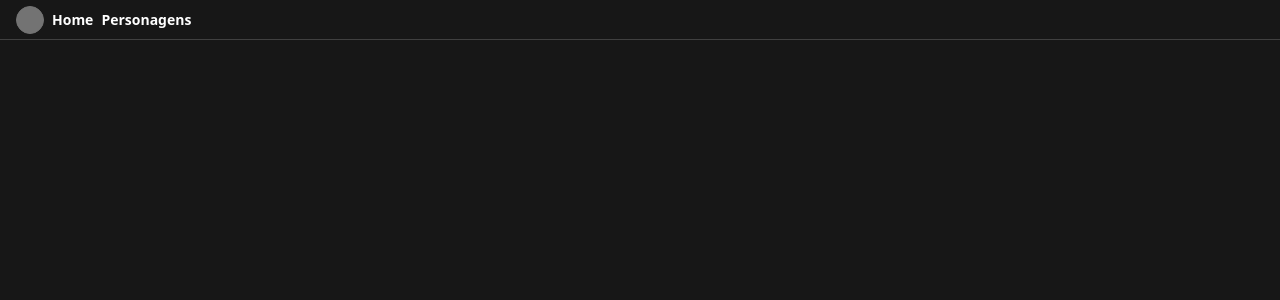
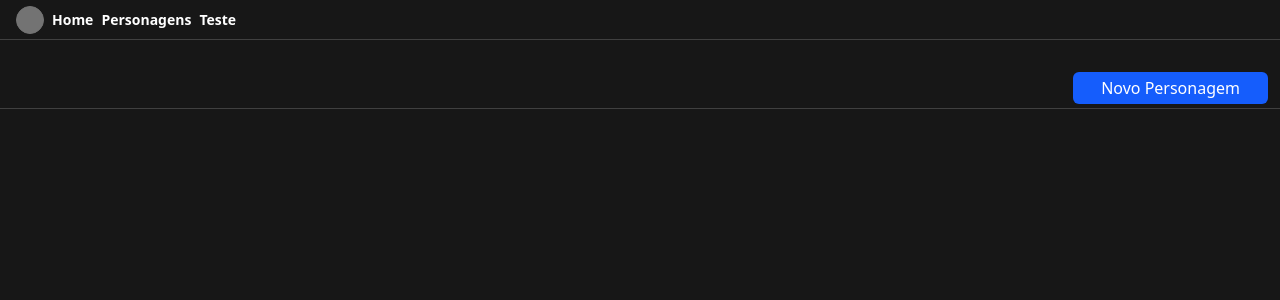
Before and after one commit to Lucky-xn/dnd, a Vue app: page /Persongens in a window 1280 px wide. Before the commit this address had no page. Shown: the top 300 px of the page. Built offline with nearby package versions, Linux system fonts and the light colour scheme; some icons are missing.

Commit message:
Adicionando mais coisas

```diff
--- a/package.json
+++ b/package.json
@@ -21,6 +21,10 @@
   "devDependencies": {
     "@iconify/vue": "^5.0.0",
     "@vitejs/plugin-vue": "^6.0.0",
+    "@vue/eslint-config-prettier": "^10.0.0",
+    "eslint-plugin-import": "^2.31.0",
+    "eslint-plugin-vue": "^9.31.0",
+    "prettier": "^3.5.3",
     "concurrently": "^9.2.0",
     "electron": "^37.2.5",
     "electron-rebuild": "^3.2.9",
--- a/src/App.vue
+++ b/src/App.vue
@@ -9,5 +9,4 @@
 
 <script setup>
 import NavBar from './components/NavBar.vue';
-
 </script>
--- a/src/components/NavBar.vue
+++ b/src/components/NavBar.vue
@@ -2,13 +2,31 @@
 	<div class="flex items-center justify-between px-4 h-10 border-b border-neutral-700 gap-2">
 		<div class="flex items-center gap-2">
 			<div class="border border-neutral-500 bg-neutral-500 r rounded-2xl w-7 h-7"></div>
-			<span class="text-white font-semibold text-sm hover:text-purple-500 transition-all duration-300 cursor-pointer">Home</span>
-			<span class="text-white font-semibold text-sm hover:text-purple-500 transition-all duration-300 cursor-pointer">Personagens</span>
+			<span
+				class="text-white font-semibold text-sm hover:text-purple-500 transition-all duration-300 cursor-pointer">
+				<router-link to="/">
+					Home
+				</router-link>
+			</span>
+			<span
+				class="text-white font-semibold text-sm hover:text-purple-500 transition-all duration-300 cursor-pointer">
+				<router-link to="/Persongens">
+					Personagens
+				</router-link>
+			</span>
+			<span
+				class="text-white font-semibold text-sm hover:text-purple-500 transition-all duration-300 cursor-pointer">
+				<router-link to="/Campanha/Batalhas">
+					Teste
+				</router-link>
+			</span>
 		</div>
-		<Icon icon="solar:settings-bold-duotone" class="h-7 w-7 text-white cursor-pointer" />
+		<Icon icon="solar:settings-bold-duotone" class="h-7 w-7 text-white cursor-pointer"/>
 	</div>
 </template>
 
 <script setup>
 import { Icon } from '@iconify/vue';
+import { useRoute } from 'vue-router';
+
 </script>
--- /dev/null
+++ b/src/components/Personagens/Card.vue
@@ -0,0 +1,35 @@
+<template>
+
+    <div class="flex gap-3 w-[25rem] items-end justify-between shadow-2xl font-semibold rounded-md bg-neutral-800">
+        <div class="flex gap-3 items-center">
+            <div class="relative bg-white rounded-l-md w-30 h-30">
+                <Icon icon="solar:user-bold-duotone" class="absolute w-30 h-30 text-black" />
+            </div>
+            <div class="flex flex-col h-[100%] justify-center gap-4">
+                <div class="flex flex-col">
+                    <span class="text-xl cursor-pointer">{{ data.nome }}</span>
+                    <span class="text-sm">{{ data.classe }} - {{ data.raca }}</span>
+                </div>
+                <div class="text-xs text-gray-500">Data: {{ data.data }}</div>
+            </div>
+        </div>
+        <button
+            class="bg-blue-600 hover:bg-blue-600 cursor-pointer text-sm px-7 h-6 rounded-md mb-3 mr-3">Ficha</button>
+    </div>
+
+</template>
+
+<script setup>
+import { ref } from 'vue';
+import { Icon } from '@iconify/vue';
+
+const props = defineProps({
+    data: {
+        type: Object,
+        default: () => { }
+    }
+})
+
+// TODO: colocar um atributto on click para jogar para a pargina de personagem
+
+</script>
--- a/src/router/router.js
+++ b/src/router/router.js
@@ -1,9 +1,13 @@
 import { createRouter, createWebHistory } from 'vue-router'
 
 import IniciativeTracker from '../views/Dm/IniciativeTracker.vue';
+import Home from '../views/System/Home.vue';
+import Personagens from '../views/System/Personagens.vue';
 
 const routes = [
-  { path: '/', component: IniciativeTracker, },
+  { path: '/Campanha/Batalhas', component: IniciativeTracker, },
+  { path: '/Persongens', component: Personagens, },
+  { path: '/', component: Home, },
 ];
 
 const router = createRouter({
--- a/src/views/Dm/IniciativeTracker.vue
+++ b/src/views/Dm/IniciativeTracker.vue
@@ -4,56 +4,44 @@
 		<div class="grid grid-rows-[auto auto auto auto 1fr] gap-4 col-span-3">
 			<div class="flex flex-col gap-1">
 				<label class="font-semibold text-gray-600 text-xs">Nome:</label>
-				<input
-					class="border border-neutral-700 px-2 py-1 text-white rounded-md bg-neutral-800 text-sm"
-					placeholder="Ex: Aseir"
-					v-model="nome"
-					type="text"
-				/>
+				<input class="border border-neutral-700 px-2 py-1 text-white rounded-md bg-neutral-800 text-sm"
+					placeholder="Ex: Aseir" v-model="nome" type="text" />
 			</div>
 
 			<div class="flex flex-col gap-1">
 				<label class="font-semibold text-gray-600 text-xs">Iniciativa:</label>
-				<input
-					class="border border-neutral-700 px-2 py-1 text-white rounded-md bg-neutral-800 text-sm"
-					placeholder="Ex: 21"
-					v-model="iniciativa"
-					type="number"
-				/>
+				<input class="border border-neutral-700 px-2 py-1 text-white rounded-md bg-neutral-800 text-sm"
+					placeholder="Ex: 21" v-model="iniciativa" type="number" />
 			</div>
 
 			<div class="flex flex-col gap-1">
 				<label class="font-semibold text-gray-600 text-xs">Classe de Armadura:</label>
-				<input
-					class="border border-neutral-700 px-2 py-1 text-white rounded-md bg-neutral-800 text-sm"
-					placeholder="Ex: 15"
-					v-model="ca"
-					type="number"
-				/>
+				<input class="border border-neutral-700 px-2 py-1 text-white rounded-md bg-neutral-800 text-sm"
+					placeholder="Ex: 15" v-model="ca" type="number" />
 			</div>
 
-			<button class="bg-blue-700 hover:bg-blue-800 cursor-pointer text-sm text-white font-semibold py-1 rounded" @click="add">Novo</button>
+			<button class="bg-blue-700 hover:bg-blue-800 cursor-pointer text-sm text-white font-semibold py-1 rounded"
+				@click="add">Novo</button>
 
 			<div class="flex flex-col gap-1">
 				<label class="font-semibold text-gray-600 text-xs">Anotações:</label>
 				<textarea
 					class="border border-neutral-700 rounded-md bg-neutral-800 text-white px-2 py-1 h-100 resize-none text-sm"
-					placeholder="Ex: Fazer um tpk dentro dessa Sessão."
-					v-model="notas"
-				></textarea>
+					placeholder="Ex: Fazer um tpk dentro dessa Sessão." v-model="notas"></textarea>
 			</div>
 		</div>
 
-		<div class="col-span-2 flex flex-col gap-3 max-h-[43rem] overflow-auto">
+		<div class="col-span-3 flex flex-col gap-3 max-h-[43rem] overflow-auto">
 			<div v-for="item in filteredPersons" :key="item.iniciativa">
 				<IniciativeTracker :data="item" />
 			</div>
 		</div>
 
-    <div class="col-start-9 col-span-4 border-l font-semibold border-neutral-700" >
+		<div class="col-start-9 col-span-4 border-l font-semibold border-neutral-700">
 			<div class="ml-2 flex flex-col gap-3">
 				<span class="text-white">Personagems</span>
-        <div v-for="item in allCharacters" :key="item.nome" class="flex items-center justify-between gap-2 text-white text-sm bg-neutral-800 border border-neutral-700 rounded-md px-2 py-1">
+				<div v-for="item in allCharacters" :key="item.nome"
+					class="flex items-center justify-between gap-2 text-white text-sm bg-neutral-800 border border-neutral-700 rounded-md px-2 py-1">
 					<div class="flex items-center gap-2">
 						<div class="flex items-center gap-0.5">
 							<span class="text-xs text-gray-500">Nome:</span>
--- /dev/null
+++ b/src/views/System/Home.vue
@@ -0,0 +1,11 @@
+<template>
+
+    <div class="text-white p-3">
+        home Page
+    </div>
+
+</template>
+
+<script setup>
+
+</script>
--- /dev/null
+++ b/src/views/System/Personagens.vue
@@ -0,0 +1,18 @@
+<template>
+
+    <div class="text-white w-full">
+        <div class="flex items-center justify-end border-b w-full border-neutral-700 px-3 py-1 mt-7">
+            <button
+                class="bg-blue-600 hover:bg-blue-700 transition-all duration-300 rounded-md px-7 py-1 cursor-pointer">Novo
+                Personagem</button>
+        </div>
+        <div class="w-full p-3">
+
+        </div>
+    </div>
+
+</template>
+
+<script setup>
+
+</script>
```
Also changed, not shown: main.js (+8 -8 lines), 1 other file (tests, documents, lock files or other folders). Lines whose indentation alone changed are shown as unchanged.
